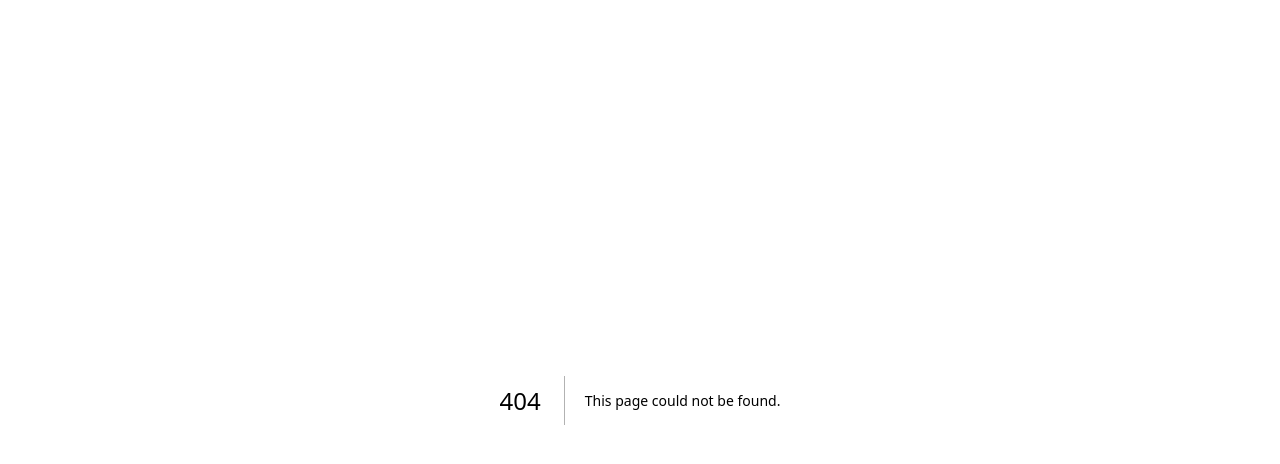
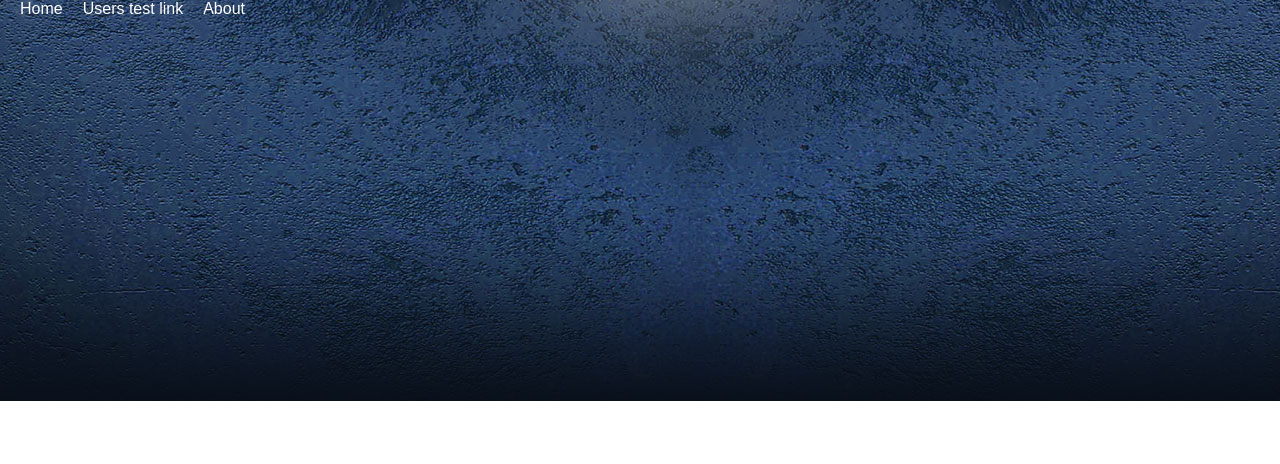
Before and after one commit to vovanstrr/transcargo-site, a Next.js app: page /about in a window 1280 px wide. Before the commit this address had no page. Shown: the top 464 px of the page. Built offline with nearby package versions, Linux system fonts and the light colour scheme.

Commit message:
первый коммит, создание меню

```diff
--- /dev/null
+++ b/app/about/page.js
@@ -0,0 +1,10 @@
+function about() {
+    return (
+    <div>
+    <h1>О нашей компании</h1>
+    <p>about page</p>
+    </div>
+     );
+}
+
+export default about;
--- /dev/null
+++ b/app/components/Header.js
@@ -0,0 +1,17 @@
+import Link from "next/link"
+
+const Header = () => {
+    return (
+        <header>
+            <nav>
+                <Link href='/'>Home</Link>
+                <Link href='/users'>Users test link</Link>
+                <Link href='/about'>About</Link>
+            </nav>
+        </header>
+
+
+    )
+}
+
+export default Header
--- a/app/globals.css
+++ b/app/globals.css
@@ -40,3 +40,16 @@ a {
     color-scheme: dark;
   }
 }
+
+header a {
+  margin-left: 20px;
+  margin-top: 20px;
+}
+
+header {
+  background: url('/h_texture_2.jpg');
+  color:#ffffff;
+  position: absolute;
+  width: 100%;
+  height: 401px;
+}
--- a/app/layout.js
+++ b/app/layout.js
@@ -1,4 +1,5 @@
 import { Geist, Geist_Mono } from "next/font/google";
+import Header from "./components/Header";
 import "./globals.css";
 
 const geistSans = Geist({
@@ -12,14 +13,20 @@ const geistMono = Geist_Mono({
 });
 
 export const metadata = {
-  title: "Create Next App",
-  description: "Generated by create next app",
+  title: "Transcargo",
+  description: "Transcargo company",
 };
 
 export default function RootLayout({ children }) {
   return (
     <html lang="en">
       <body className={`${geistSans.variable} ${geistMono.variable}`}>
+      {/* <header className={styles.header}>
+        <div className={styles.container}>
+
+        </div>
+      </header> */}
+    <Header/>
         {children}
       </body>
     </html>
```
Also changed, not shown: app/page.js (+5 -14 lines), app/page.module.css (+13 -1 lines), app/users/page.js (added, +7 -0 lines), public/footer_texture.jpg (added), public/h_texture_2.jpg (added).
